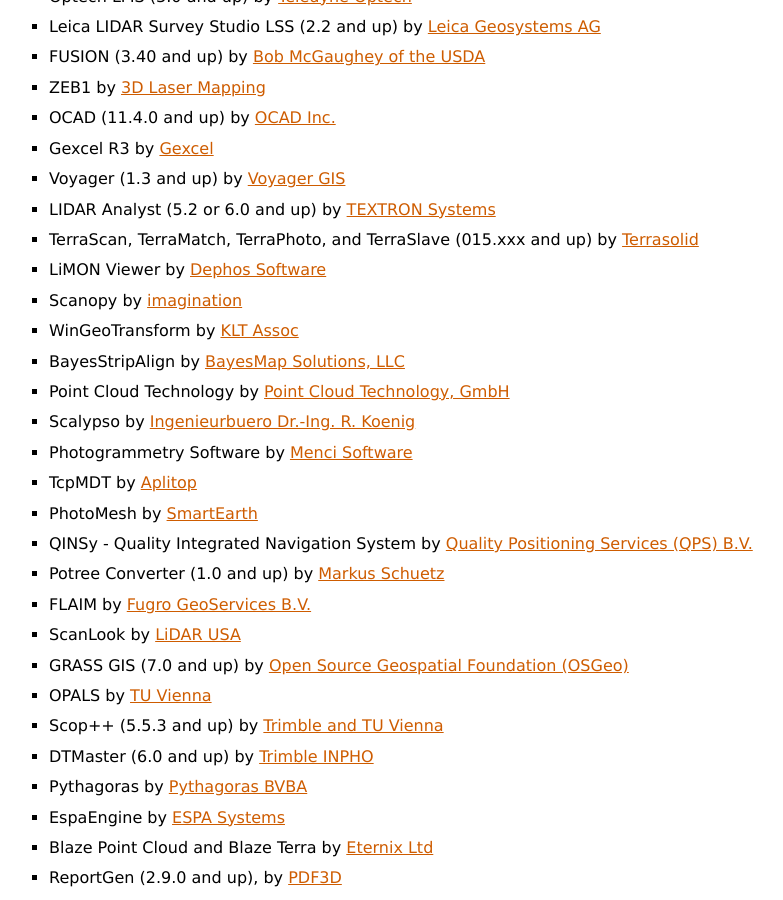
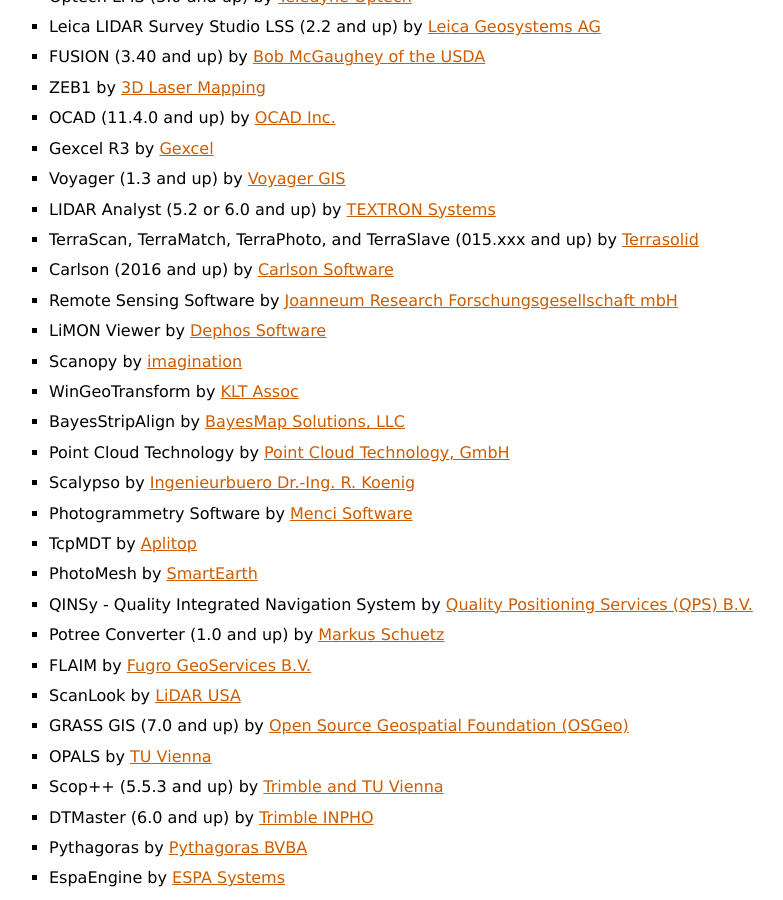
Before and after one commit to LASzip/LASzip, a Sphinx documentation site: the page built from docs/source/index.rst, in a window 1280 px wide and 900 px high, scrolled down 2751 px. Shown: the whole window, without its empty margins (55-838 px from the left). Built offline with Sphinx 7.4.7, drawn with Linux system fonts in a browser that asks for light colours.

Commit message:
Carlson 2016 also supports LAZ

```diff
--- a/docs/source/index.rst
+++ b/docs/source/index.rst
@@ -140,6 +140,8 @@
 * Voyager (1.3 and up) by `Voyager GIS <http://www.voyagergis.com/>`_
 * LIDAR Analyst (5.2 or 6.0 and up) by `TEXTRON Systems <http://www.textronsystems.com/>`_
 * TerraScan, TerraMatch, TerraPhoto, and TerraSlave (015.xxx and up) by `Terrasolid <http://www.terrasolid.com/>`_
+* Carlson (2016 and up) by `Carlson Software <http://carlsonsw.com/>`_
+* Remote Sensing Software by `Joanneum Research Forschungsgesellschaft mbH <http://www.remotesensing.at/en/remote-sensing-software.html>`_
 * LiMON Viewer by `Dephos Software <http://www.limon.eu/products/compare-versions/>`_
 * Scanopy by `imagination <http://www.imagination.at/>`_
 * WinGeoTransform by `KLT Assoc <http://www.kltassoc.com/>`_
```
